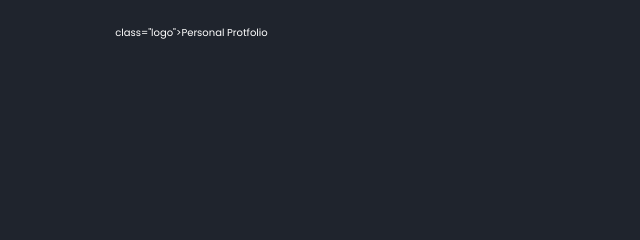
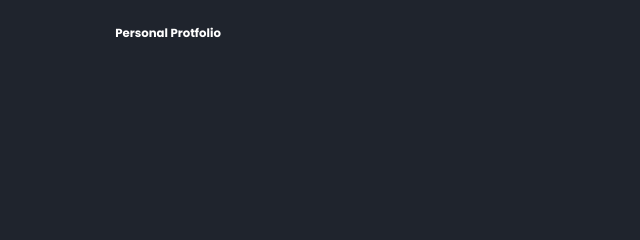
Before and after one commit to anamolrajsingh/ARS, a plain HTML site: page index.html in a window 1280 px wide. Shown: the top 240 px of the page, 0-640 px from the left. Drawn offline with nearby package versions, Linux system fonts and the light colour scheme.

Commit message:
Update index.html

```diff
--- a/index.html
+++ b/index.html
@@ -13,7 +13,7 @@
     <body>
         <!--body-->
         <header class="header">
-            <a> class="logo">Personal Protfolio</a>
+            <h3>Personal Protfolio</h3>
             <i class='bx bx-menu' id="menu-icon"></i>
             <nav class="navbar">
                 <a href="#home" class="active">HOME</a>
```
